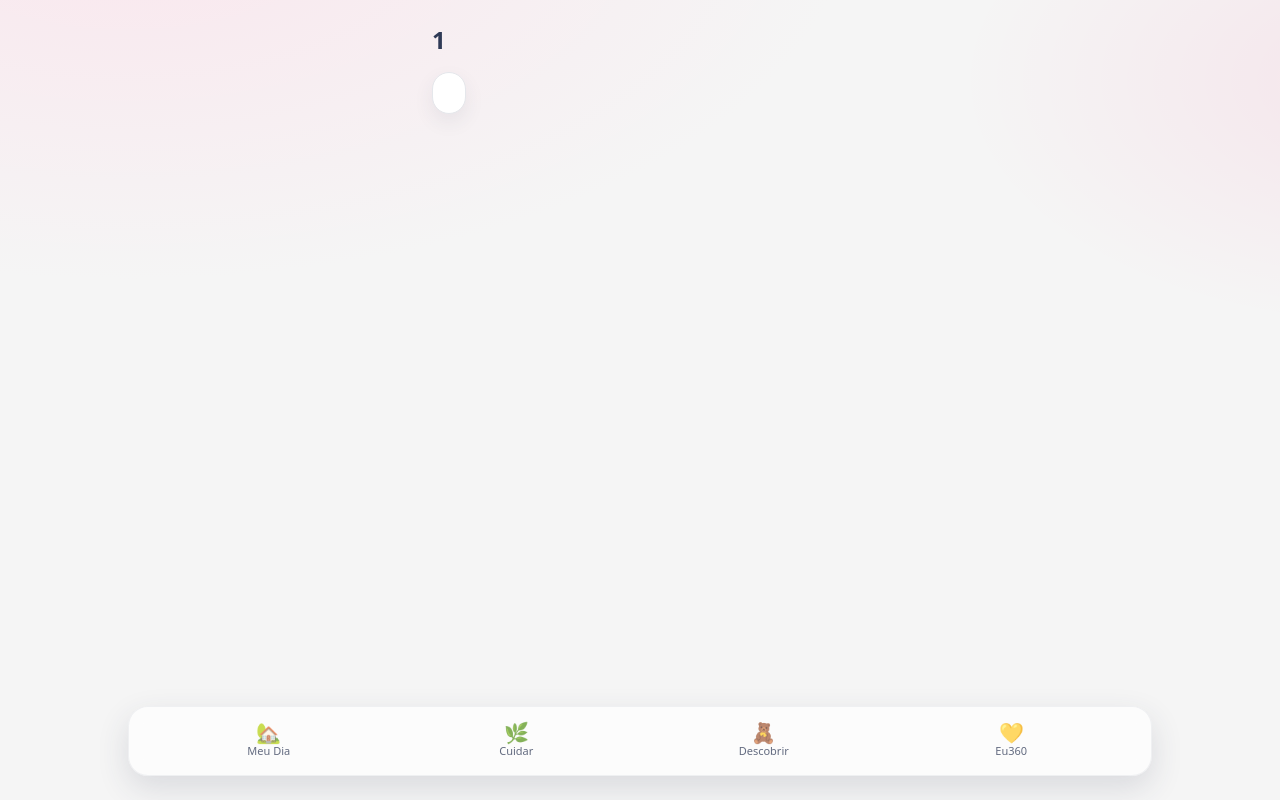
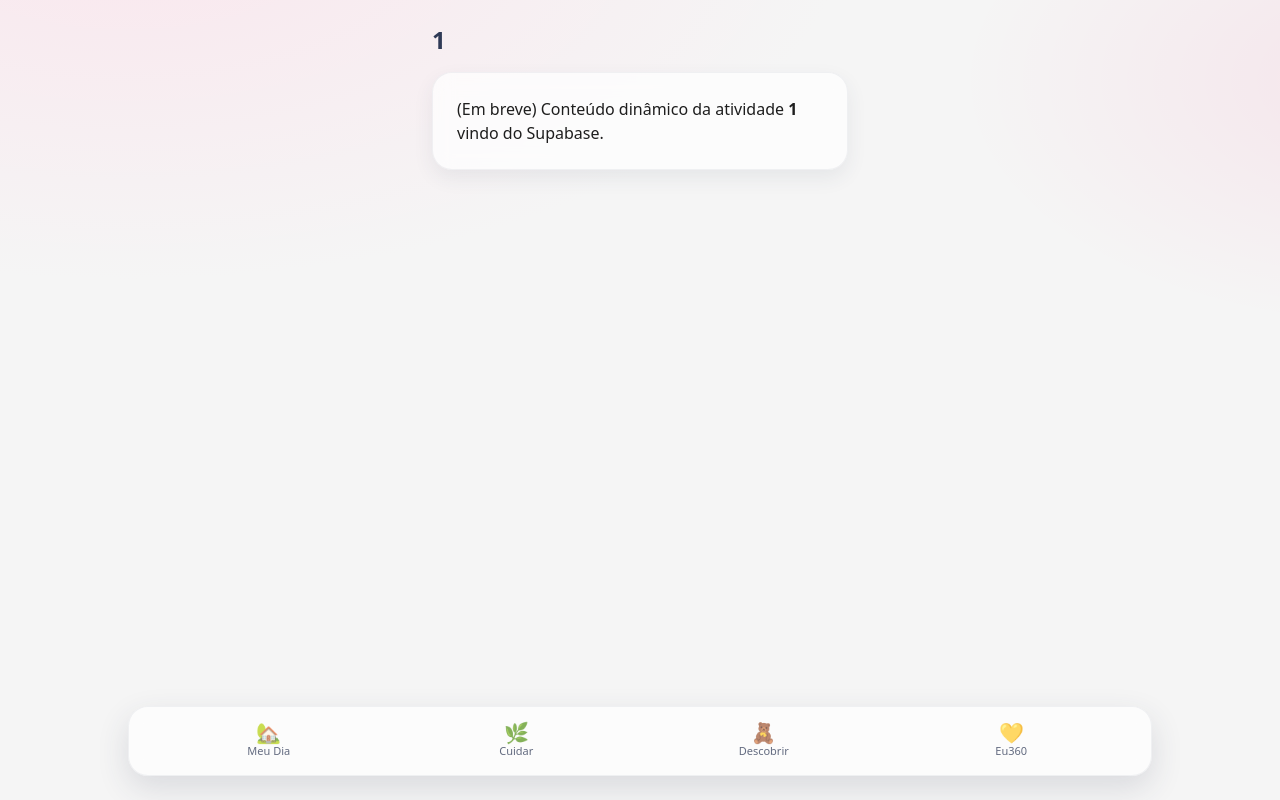
Before and after one commit to simonebrusco/materna360-app, a Next.js app in the folder materna360_starter/: page /activities/1 in a window 1280 px wide. Built offline with nearby package versions, Linux system fonts and the light colour scheme.

Commit message:
Update GlassCard.jsx

```diff
--- a/materna360_starter/components/GlassCard.jsx
+++ b/materna360_starter/components/GlassCard.jsx
@@ -1,17 +1,6 @@
-'use client';
-import { motion } from 'framer-motion';
-
-export default function ActionCard({ icon, title, subtitle, highlight }) {
+// materna360_starter/components/GlassCard.jsx
+export default function GlassCard({ className = "", children }){
   return (
-    <motion.button
-      whileHover={{ y: -2 }}
-      whileTap={{ scale: 0.98 }}
-      className={`rounded-[var(--radius-2xl)] p-4 text-left border bg-white shadow-soft transition-all
-        ${highlight ? "border-brand-primary/40 ring-2 ring-brand-primary/15" : "border-brand-secondary/60"}`}
-    >
-      <div className="text-2xl mb-2">{icon}</div>
-      <div className="font-medium leading-tight">{title}</div>
-      <div className="text-sm text-brand-slate">{subtitle}</div>
-    </motion.button>
+    <div className={`glass p-5 md:p-6 ${className}`}>{children}</div>
   );
 }
```
